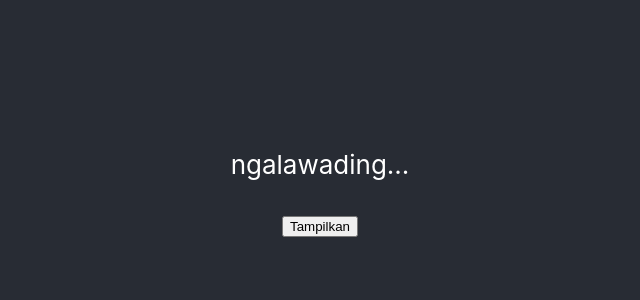
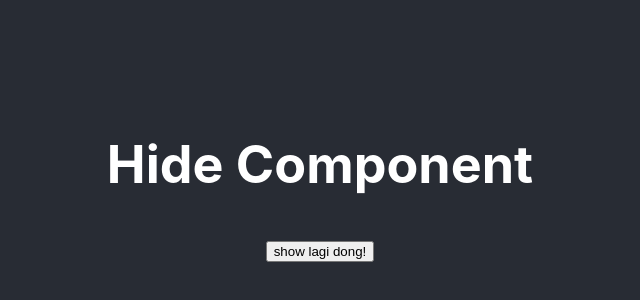
Before and after one commit to Yanasurya1989/react_tutorial, a React (Create React App) app: page / in a window 1280 px wide. Shown: the part 220-520 px from the top of the page, without its empty margins (320-960 px from the left). Built offline with nearby package versions, Linux system fonts and the light colour scheme.

Commit message:
useState functional component

```diff
--- a/src/App.js
+++ b/src/App.js
@@ -1,12 +1,14 @@
 import './App.css';
+import Dashboard from './pages/dashboard';
 import Home from './pages/home';
+
 
 function App() {
   return (
     <div className='App'>
       <main className='Main'>
         <div className='container'>
-          <Home/>
+          <Dashboard/>
         </div>
       </main>
     </div>
--- /dev/null
+++ b/src/pages/dashboard/index.js
@@ -0,0 +1,41 @@
+import React, { useState } from "react";
+
+const Dashboard = () => {
+    const [counter, setCounter] = useState(0)
+    console.log('render')
+    const [show, setShow] = useState(false)
+
+    const updateValueCounter = ()=>{
+        const nextValue = counter + 1
+        // setCounter("ini ganti angka nol")
+        setCounter(nextValue)
+    }
+
+    const showComponent = ()=>{
+        setShow(true)
+    }
+
+    const hideComponent = ()=>{
+        setShow(false)
+    }
+
+    if(show){
+        return(
+            <div>
+                <h1>Show Component</h1>
+                <p>{counter}</p>
+                <button onClick={updateValueCounter}>add</button>
+                <button onClick={hideComponent}>Hide dong!</button>
+            </div>
+        )
+    }
+
+    return (
+        <div>
+            <h1>Hide Component</h1>
+            <button onClick={showComponent}>show lagi dong!</button>
+        </div>
+    );
+}
+
+export default Dashboard;
```
